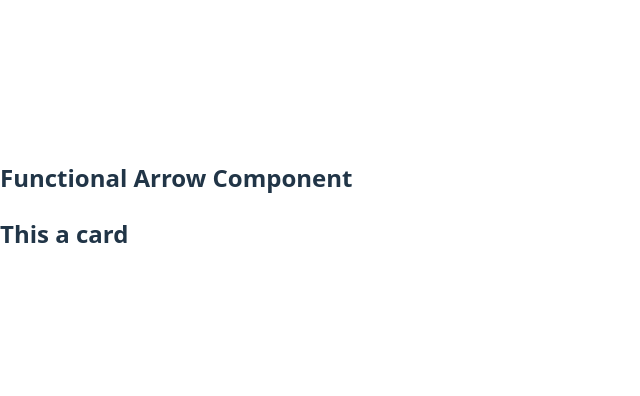
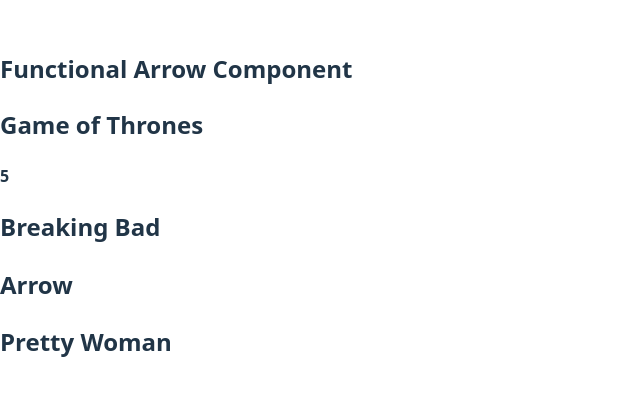
Before and after one commit to yvan-hirwa/movie-app, a React (Vite) app: page / in a window 1280 px wide. Shown: the part 194-590 px from the top of the page, without its empty margins (0-640 px from the left). Built offline with nearby package versions, Linux system fonts and the light colour scheme.

Commit message:
Used props with components

```diff
--- a/src/App.jsx
+++ b/src/App.jsx
@@ -1,7 +1,8 @@
-const Card = () =>{
+const Card = ({ title , rating }) =>{
   return (
     <div>
-      <h2>This a card</h2>
+      <h2>{title}</h2>
+      <h4>{rating}</h4>
     </div>
   )
 }
@@ -10,7 +11,11 @@
   return (
   <div>
     <h2>Functional Arrow Component</h2>
-    <Card />
+
+    <Card title = "Game of Thrones" rating={5}/>
+    <Card title = "Breaking Bad"/>
+    <Card title = "Arrow"/>
+    <Card title = "Pretty Woman"/>
 
     </div>
   )
```
